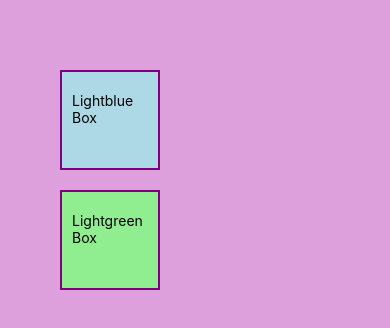
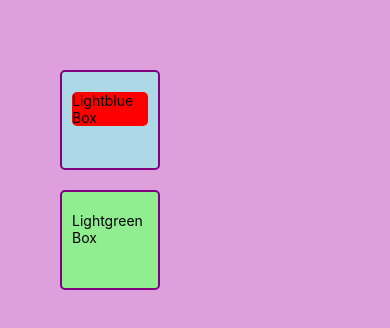
Before and after one commit to anhartasman/rn_styling, a React Native app: screen / in a window 390 px wide. Shown: the top 328 px of the page. Built offline with nearby package versions, Linux system fonts and the light colour scheme.

Commit message:
Border Radius

```diff
--- a/App.js
+++ b/App.js
@@ -4,9 +4,11 @@ import { StyleSheet, Text, View } from "react-native";
 export default function App() {
   return (
     <View style={styles.container}>
-      {/* the last element of style array will take precedence */}
+      {/* border radius in Text only applies to Android */}
       <View style={[styles.box, styles.lightblueBg]}>
-        <Text>Lightblue Box</Text>
+        <Text style={{ borderRadius: 5, backgroundColor: "red" }}>
+          Lightblue Box
+        </Text>
       </View>
       <View style={[styles.box, styles.lightgreenBg]}>
         <Text>Lightgreen Box</Text>
@@ -30,6 +32,7 @@ const styles = StyleSheet.create({
     marginVertical: 10,
     borderWidth: 2,
     borderColor: "purple",
+    borderRadius: 5,
   },
   lightblueBg: {
     backgroundColor: "lightblue",
```
